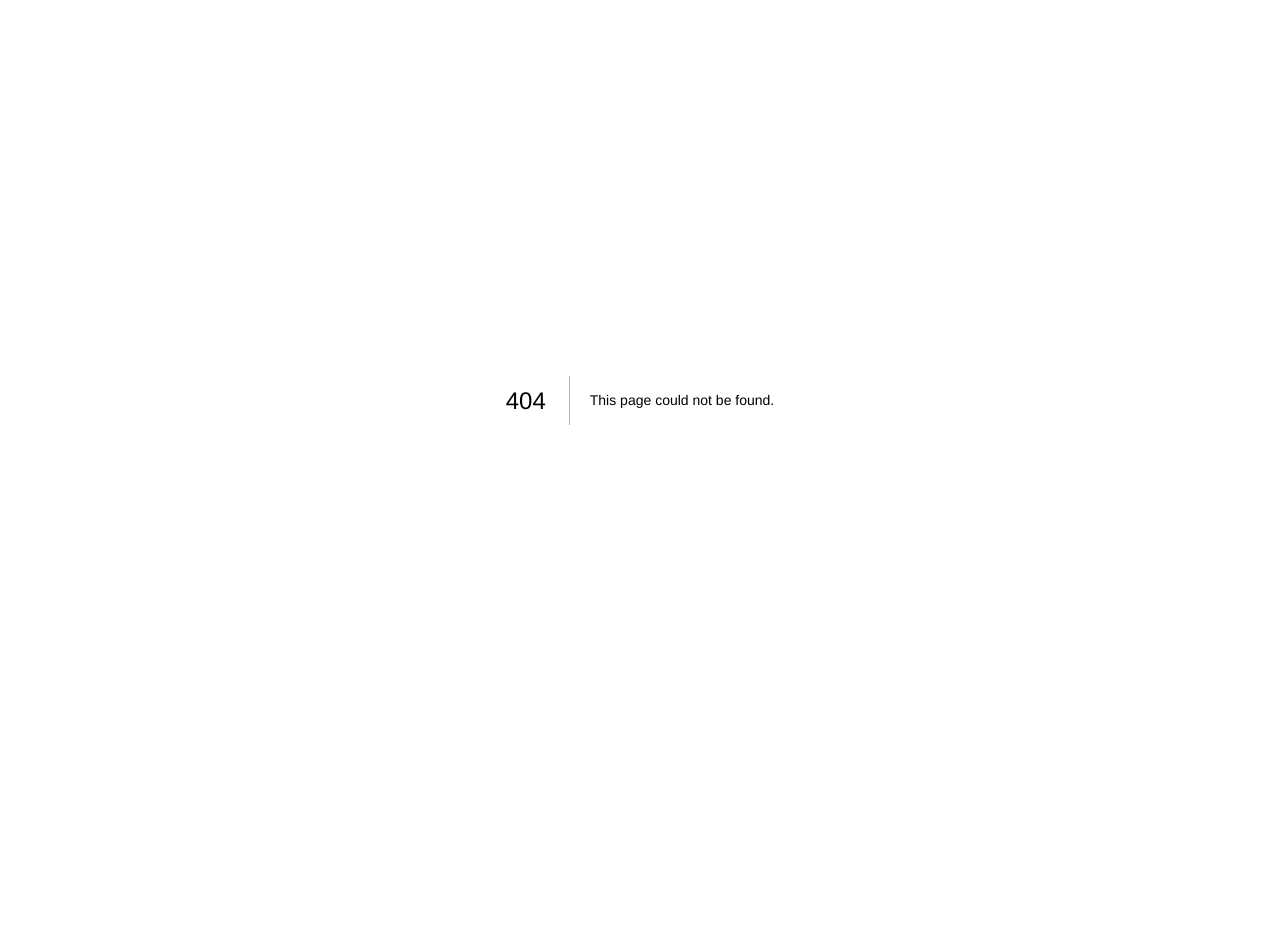
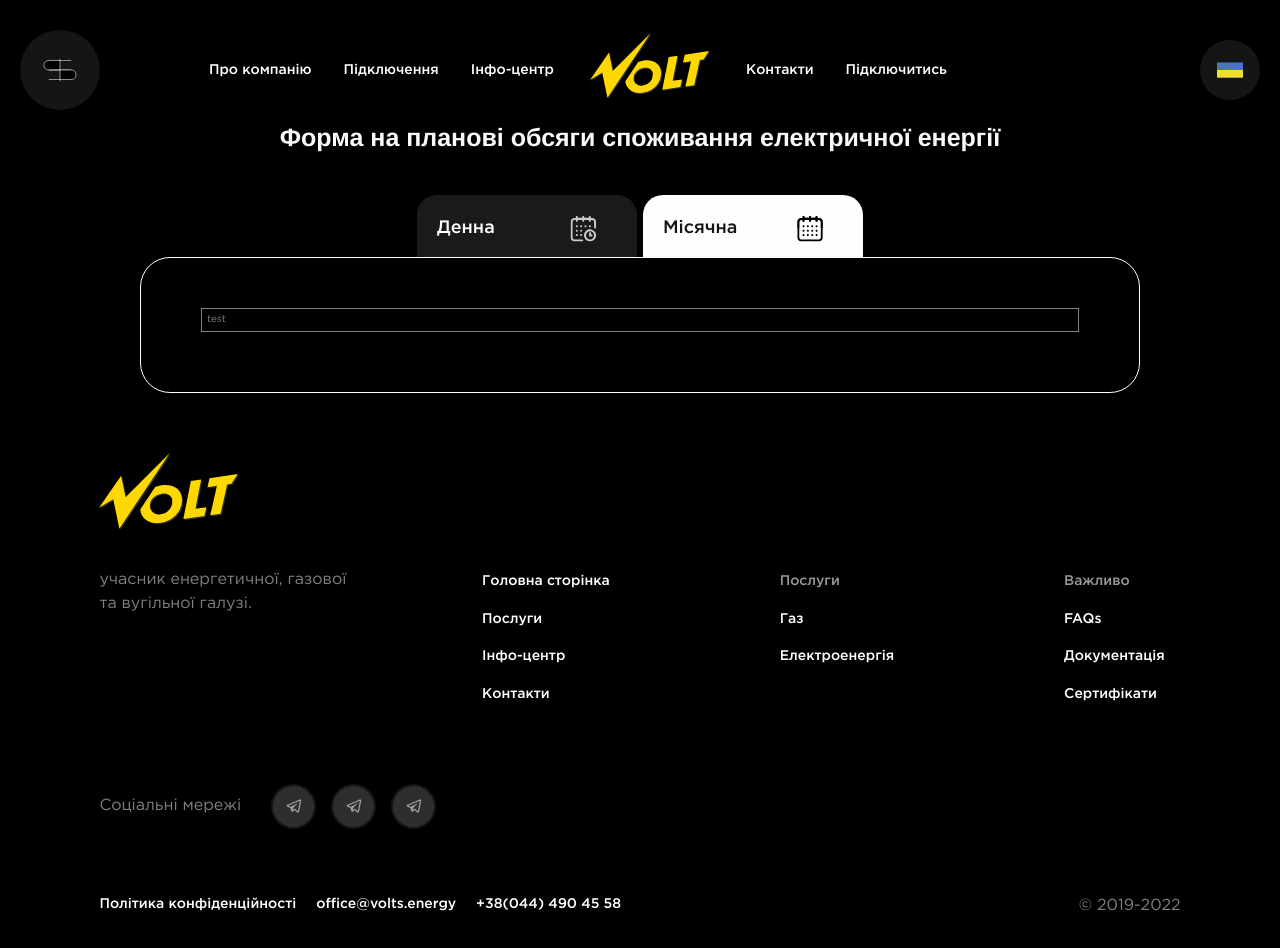
Before and after one commit to yuchiko/volts-next, a Next.js app: page /form in a window 1280 px wide. Before the commit this address had no page. Before the commit the page ends 800 px from the top, so only its background shows below. Built offline with nearby package versions, Linux system fonts and the light colour scheme.

Commit message:
add form body

```diff
--- /dev/null
+++ b/components/FormConsumption/MonthlyForm.jsx
@@ -0,0 +1,11 @@
+const MonthlyForm = () => {
+  return (
+    <div>
+      <form>
+        <input className="f-input" placeholder="test" type="text" />
+      </form>
+    </div>
+  )
+}
+
+export default MonthlyForm
--- /dev/null
+++ b/components/FormConsumption/index.jsx
@@ -0,0 +1,28 @@
+import FormDailyIcon from "images/icons/form_daily.svg";
+import FormMonthlyIcon from "images/icons/form_monthly.svg";
+import MonthlyForm from "./MonthlyForm";
+
+
+const FormConsumption = () => {
+  return (
+    <div className="fcons">
+      <div className="fcons__tabs">
+        <div className="fcons__tab-headers">
+          <div className="fcons__tab-header">
+            <span>Денна</span>
+            <FormDailyIcon />
+          </div>
+          <div className="fcons__tab-header is-active">
+            <span>Місячна</span>
+            <FormMonthlyIcon />
+          </div>
+        </div>
+        <div className="fcons__tab-body">
+          <MonthlyForm />
+        </div>
+      </div>
+    </div>
+  );
+};
+
+export default FormConsumption;
--- a/components/Header/styles.module.scss
+++ b/components/Header/styles.module.scss
@@ -1,3 +1 @@
-.test {
-    color: red;
-}
+// nothing here ?
--- a/package.json
+++ b/package.json
@@ -6,7 +6,8 @@
     "dev": "next dev",
     "build": "next build",
     "start": "next start",
-    "lint": "next lint"
+    "lint": "next lint",
+    "export": "next build && next export"
   },
   "dependencies": {
     "foundation-sites": "^6.7.4",
--- /dev/null
+++ b/pages/form.jsx
@@ -0,0 +1,33 @@
+import Footer from "components/Footer";
+import Header from "components/Header";
+import Head from "next/head";
+import FormConsumption from "components/FormConsumption";
+
+// TODO: import to global ?
+import styles from "styles/pages/Home.module.scss";
+
+export default function FormPage() {
+  return (
+    <div className={styles.container}>
+      <Head>
+        <title>Volts form</title>
+        <meta name="description" content="Volts description" />
+        <link rel="icon" href="/favicons/favicon.ico" sizes="any" />
+        <link rel="apple-touch-icon" href="/favicons/apple-touch-icon.png" />
+        <link rel="manifest" href="/manifest.json" />
+      </Head>
+      <Header />
+      <div className="body-content fcons-page">
+        <div className="grid-container">
+          <div className="grid-x">
+            <div className="cell">
+              <h2 className="fcons-page__title">Форма на планові обсяги споживання електричної енергії</h2>
+              <FormConsumption />
+            </div>
+          </div>
+        </div>
+      </div>
+      <Footer />
+    </div>
+  );
+}
--- a/styles/general.scss
+++ b/styles/general.scss
@@ -25,6 +25,10 @@ body {
   color: var(--theme-primary-text);
   font-size: 1.6rem;
   line-height: 1.5;
+}
+
+.body-content {
+  padding-top: $header-height;
 }
 
 /* https://developer.mozilla.org/en-US/docs/Web/CSS/:focus-visible */
--- a/styles/globals.scss
+++ b/styles/globals.scss
@@ -42,3 +42,6 @@
 @import "blocks/main-form";
 @import "blocks/news";
 @import "blocks/footer";
+
+/* pages */
+@import "pages/form";
--- /dev/null
+++ b/styles/pages/_form.scss
@@ -0,0 +1,68 @@
+@use "sass:color";
+
+.fcons-page {
+  &__title {
+    font-size: 25px;
+    font-weight: 700;
+    color: #F8F9FA;
+    text-align: center;
+  }
+}
+
+.fcons {
+  margin-top: 40px;
+
+  &__tab-headers {
+    display: flex;
+    align-items: center;
+    justify-content: center;
+  }
+
+  &__tab-header {
+    display: flex;
+    background: color.scale(#fefefe, $alpha: -90%);
+    padding: 20px 40px 15px 20px;
+    border-radius: 20px 20px 0 0;
+    width: 220px;
+    justify-content: space-between;
+
+    &:not(:last-child) {
+      margin-right: 6px;
+    }
+
+    &.is-active {
+      background: #fefefe;
+
+      span {
+        color: #151516;
+      }
+    }
+
+    span {
+      font-size: 18px;
+      font-weight: 500;
+      color: #FEFEFE;
+    }
+  }
+
+  &__tab-body {
+    position: relative;
+    background: none;
+    max-width: 1000px;
+    margin: 0 auto;
+    padding: 50px 60px;
+    border: 1px solid #FFFFFF;
+    border-radius: 30px;
+  }
+
+}
+
+.f-input {
+  border: 1.5px solid #7F8180;
+  background: none;
+
+  &:active, &:focus {
+    border-color: white;
+    background: none;
+  }
+}
```
Also changed, not shown: images/icons/form_daily.svg (added), images/icons/form_monthly.svg (added).
